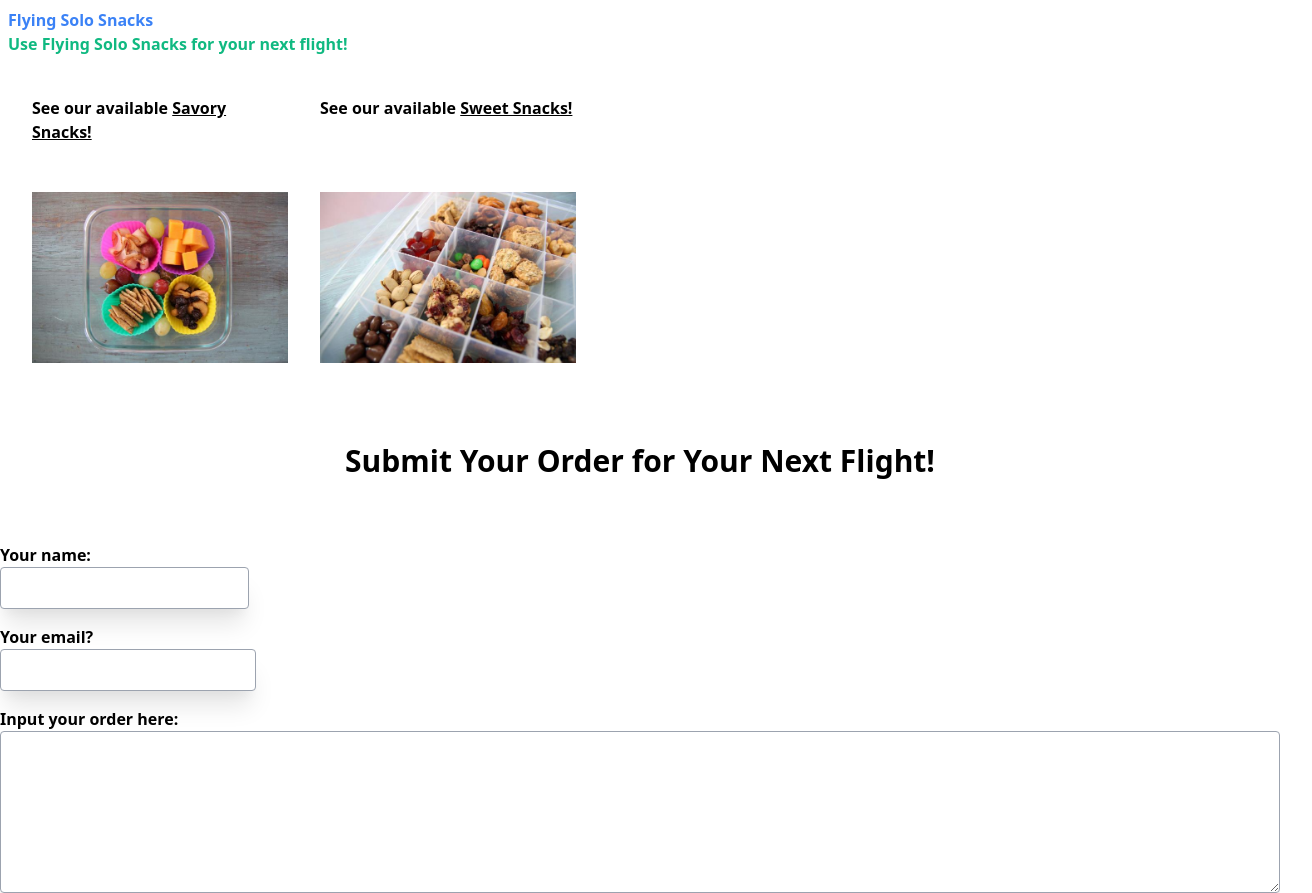
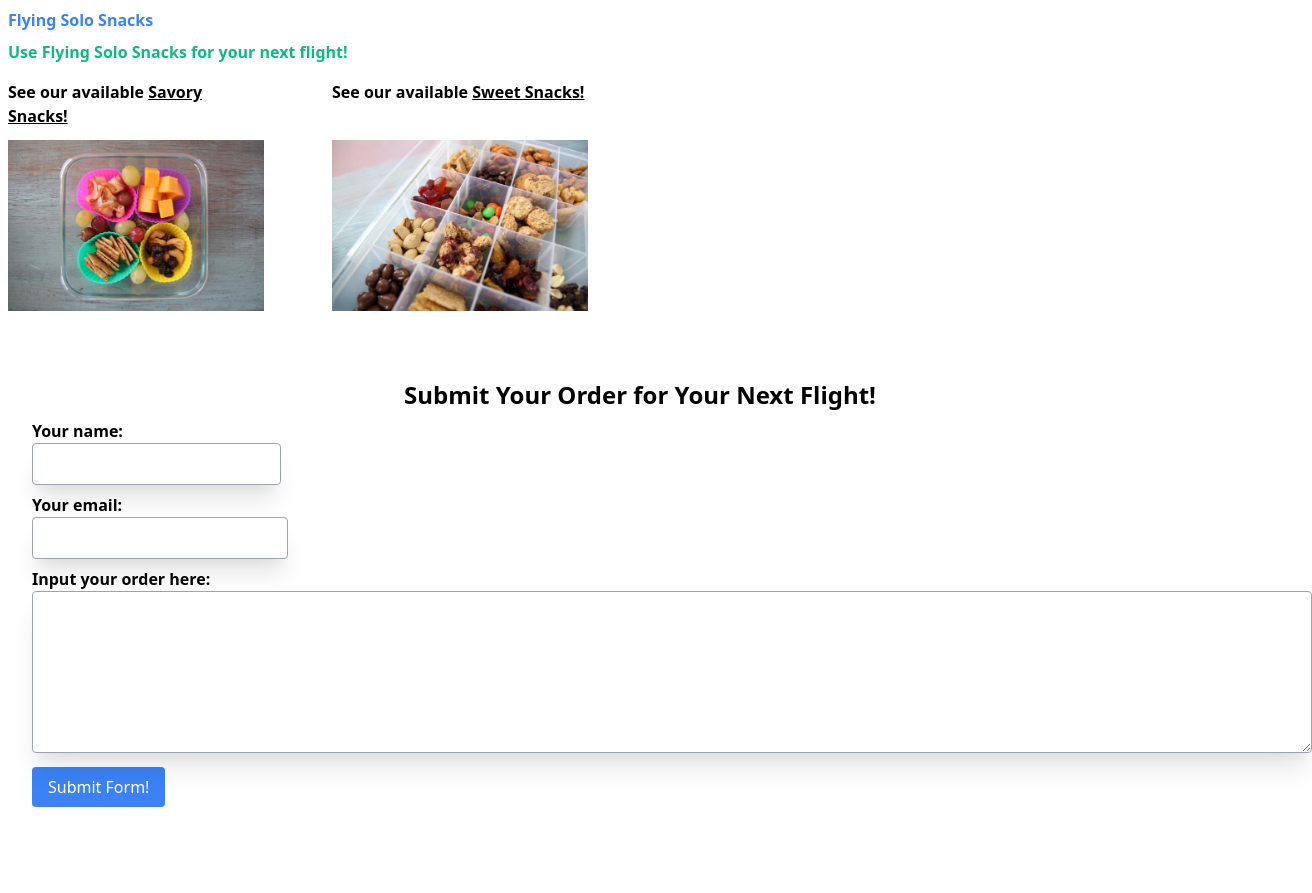
Before and after one commit to alo924/hw2, a plain HTML site: page index.html in a window 1280 px wide. Shown: the top 893 px of the page, 1312 px wide, since content can reach past the window. After the commit the page ends 807 px from the top, so only its background shows below. Drawn offline with nearby package versions, Linux system fonts and the light colour scheme.

Commit message:
commit test4

```diff
--- a/index.html
+++ b/index.html
@@ -11,35 +11,35 @@
 
     <div class="mt:p-8 p-2">
         <h1 class="w-1/2 font-bold text-blue-500"> Flying Solo Snacks</h1>
-        <h2 class="font-bold text-green-500"> Use Flying Solo Snacks for your next flight!</h2>
+        <h2 class="mt-2 font-bold text-green-500"> Use Flying Solo Snacks for your next flight!</h2>
     </div>
 
-  <div class ="m-4 flex md:space x-8">
-    <p class= "m-4 w-64 font-bold" > See our available <a href="page2.html" class= "underline"> Savory Snacks! </a></p>
-    <p class = "m-4 w-64 font-bold" > See our available <a href="page3.html" class= "underline"> Sweet Snacks! </a></p>
+  <div class ="m-1 flex md:space x-8">
+    <p class= "m-1 w-64 font-bold" > See our available <a href="page2.html" class= "underline"> Savory Snacks! </a></p>
+    <p class = "m-1 ml-16 w-64 font-bold" > See our available <a href="page3.html" class= "underline"> Sweet Snacks! </a></p>
     <div>
 </div>
 </div>
 
-<div class = "m-4 flex md:space x-8">
-    <p class = "m-4 w-64"><img src="0. Treat.jpeg"></p>
-    <p class = "m-4 w-64"><img src="0. Snacks.jpeg"></p>
+<div class = "m-1 flex md:space x-8">
+    <p class = "m-1 w-64"><img src="0. Treat.jpeg"></p>
+    <p class = "m-1 ml-16 w-64"><img src="0. Snacks.jpeg"></p>
 <div>
 </div>
 </div>
 
-<h1 class = "my-16 font-bold text-3xl text-center">Submit Your Order for Your  Next Flight!</h1>
+<h1 class = "mt-16 font-bold text-2xl text-center">Submit Your Order for Your  Next Flight!</h1>
 
 <form netlify>
-<label class="block mt-4 font-bold" for= "name"> Your name:</label>
-<input class = "p-2 2-64 border border-gray-400 rounded shadow-xl focus:outline-none focus:ring-blue-500  focus:border-blue-500" type="text" id="name" name="name">
+<label class="block mt-2 ml-8 font-bold" for= "name"> Your name:</label>
+<input class = "p-2 2-64 ml-8  border border-gray-400 rounded shadow-xl focus:outline-none focus:ring-blue-500  focus:border-blue-500" type="text" id="name" name="name">
 
-<label class = "block mt-4 font-bold" for="email">Your email?</label>
-<input class = "p-2 w-64 border border-gray-400 rounded shadow-xl focus:outline-none focus:ring-blue-500" type="text" id="email"  name="email">
+<label class = "block mt-2 ml-8 font-bold" for="email">Your email: </label>
+<input class = "p-2 w-64 ml-8 border border-gray-400 rounded shadow-xl focus:outline-none focus:ring-blue-500" type="text" id="email"  name="email">
 
-<label class = "block mt-4 font-bold" for="order type"> Input your order here:</label>
-<textarea rows="6" class ="p-2 w-full border border-gray-400 rounded shadow-xl focus:outline-none focus:ring-blue-500 focus:border-blue-500" id="order" name="order"></textarea>
-<button class = "block mt-4 text-white bg-blue-500 rounded px-4 py-2">Submit Form!</button>
+<label class = "block mt-2 ml-8 font-bold" for="order type"> Input your order here:</label>
+<textarea rows="6" class ="p-2 ml-8 w-full border border-gray-400 rounded shadow-xl focus:outline-none focus:ring-blue-500 focus:border-blue-500" id="order" name="order"></textarea>
+<button class = "block mt-2 ml-8 text-white bg-blue-500 rounded px-4 py-2">Submit Form!</button>
 </form>
 
 </body>
```
